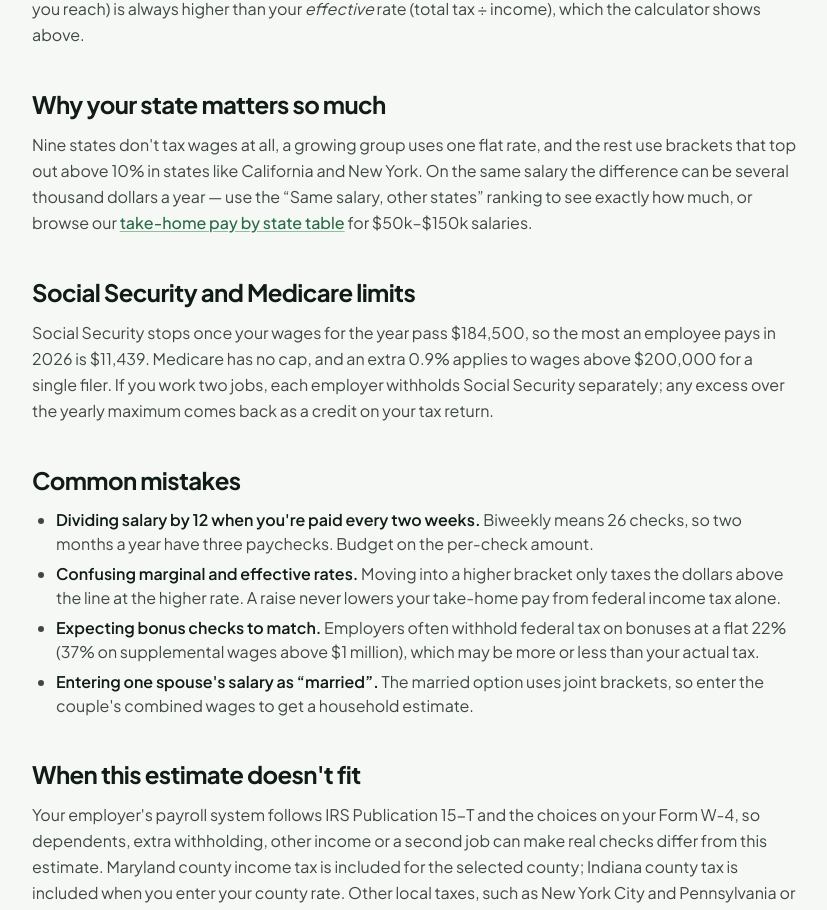
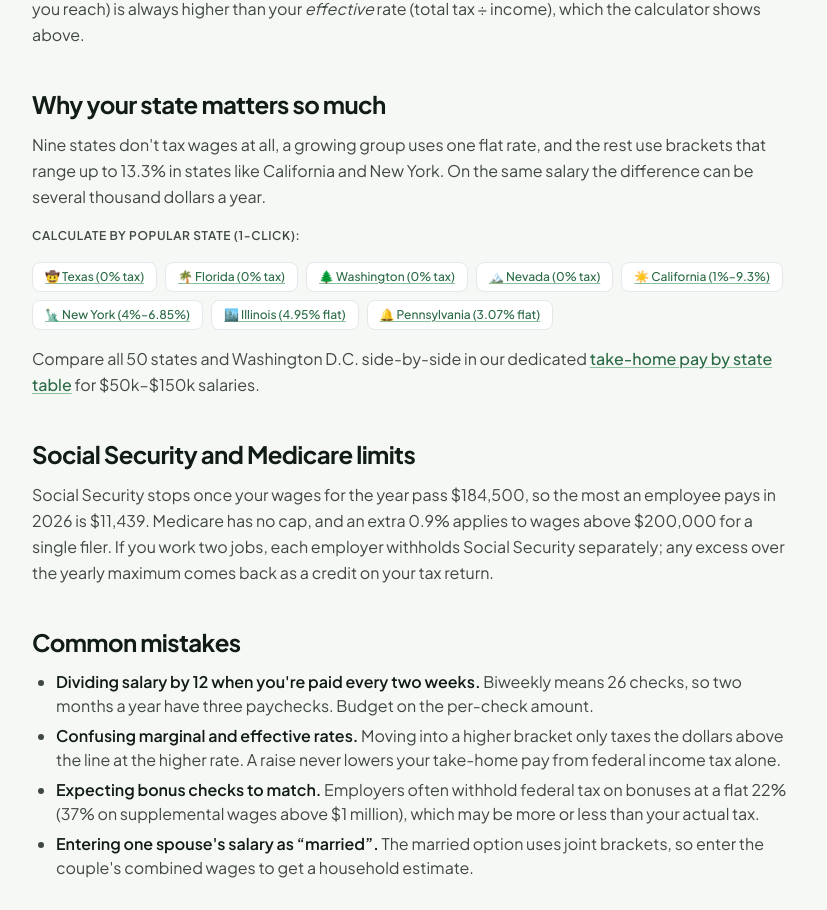
Before and after one commit to pavanikumari555/homemoneycalc, a Next.js app: page /paycheck-calculator in a window 1280 px wide. Shown: the part 3117-4027 px from the top of the page, without its empty margins (56-883 px from the left). Built offline with nearby package versions, Linux system fonts and the light colour scheme.

Commit message:
feat(seo): add 1-click popular state paycheck selectors and links

```diff
--- a/app/paycheck-calculator/page.tsx
+++ b/app/paycheck-calculator/page.tsx
@@ -152,12 +152,50 @@ export default function Page() {
       </p>
 
       <h2>Why your state matters so much</h2>
-      <p>
-        Nine states don&apos;t tax wages at all, a growing group uses one flat rate, and the rest use brackets that top out above 10%
-        in states like California and New York. On the same salary the difference can be several thousand dollars a year — use the
-        &ldquo;Same salary, other states&rdquo; ranking to see exactly how much, or browse our{" "}
-        <Link href="/take-home-pay-by-state/">take-home pay by state table</Link> for $50k–$150k salaries.
-      </p>
+        <p>
+          Nine states don&apos;t tax wages at all, a growing group uses one flat rate, and the rest use brackets that range up to 13.3%
+          in states like California and New York. On the same salary the difference can be several thousand dollars a year.
+        </p>
+
+        <div className="my-4 not-prose">
+          <p className="text-xs font-semibold uppercase tracking-wider text-muted mb-2">
+            Calculate by popular state (1-click):
+          </p>
+          <div className="flex flex-wrap gap-2">
+            <Link href="/paycheck-calculator/?st=TX" className="inline-flex items-center gap-1.5 rounded-lg border border-border bg-surface px-3 py-1.5 text-xs font-medium text-ink hover:border-ivy-500 hover:text-ivy transition">
+              🤠 Texas (0% tax)
+            </Link>
+            <Link href="/paycheck-calculator/?st=FL" className="inline-flex items-center gap-1.5 rounded-lg border border-border bg-surface px-3 py-1.5 text-xs font-medium text-ink hover:border-ivy-500 hover:text-ivy transition">
+              🌴 Florida (0% tax)
+            </Link>
+            <Link href="/paycheck-calculator/?st=WA" className="inline-flex items-center gap-1.5 rounded-lg border border-border bg-surface px-3 py-1.5 text-xs font-medium text-ink hover:border-ivy-500 hover:text-ivy transition">
+              🌲 Washington (0% tax)
+            </Link>
+            <Link href="/paycheck-calculator/?st=NV" className="inline-flex items-center gap-1.5 rounded-lg border border-border bg-surface px-3 py-1.5 text-xs font-medium text-ink hover:border-ivy-500 hover:text-ivy transition">
+              🏔️ Nevada (0% tax)
+            </Link>
+            <Link href="/paycheck-calculator/?st=CA" className="inline-flex items-center gap-1.5 rounded-lg border border-border bg-surface px-3 py-1.5 text-xs font-medium text-ink hover:border-ivy-500 hover:text-ivy transition">
+              ☀️ California (1%–9.3%)
+            </Link>
+            <Link href="/paycheck-calculator/?st=NY" className="inline-flex items-center gap-1.5 rounded-lg border border-border bg-surface px-3 py-1.5 text-xs font-medium text-ink hover:border-ivy-500 hover:text-ivy transition">
+              🗽 New York (4%–6.85%)
+            </Link>
+            <Link href="/paycheck-calculator/?st=IL" className="inline-flex items-center gap-1.5 rounded-lg border border-border bg-surface px-3 py-1.5 text-xs font-medium text-ink hover:border-ivy-500 hover:text-ivy transition">
+              🏙️ Illinois (4.95% flat)
+            </Link>
+            <Link href="/paycheck-calculator/?st=PA" className="inline-flex items-center gap-1.5 rounded-lg border border-border bg-surface px-3 py-1.5 text-xs font-medium text-ink hover:border-ivy-500 hover:text-ivy transition">
+              🔔 Pennsylvania (3.07% flat)
+            </Link>
+          </div>
+        </div>
+
+        <p>
+          Compare all 50 states and Washington D.C. side-by-side in our dedicated{" "}
+          <Link href="/take-home-pay-by-state/" className="text-ivy-600 underline font-medium">
+            take-home pay by state table
+          </Link>{" "}
+          for $50k–$150k salaries.
+        </p>
 
       <h2>Social Security and Medicare limits</h2>
       <p>
```
